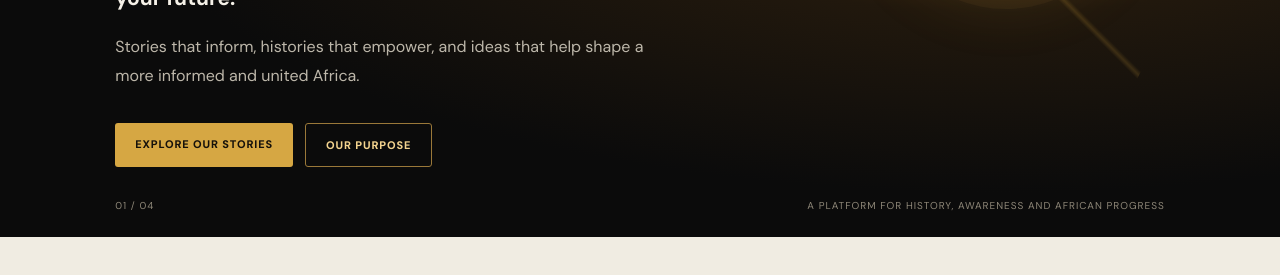
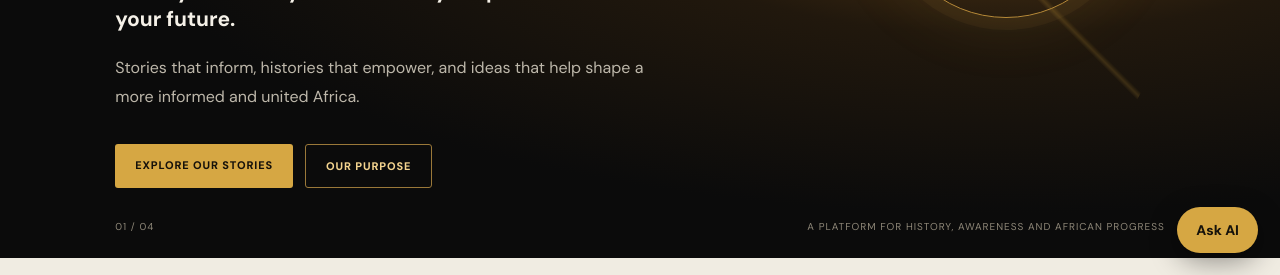
Before and after one commit to africaawakemedia/africaawakemedia.github.io, a plain HTML site: page index.html in a window 1280 px wide. Shown: the part 525-800 px from the top of the page. Drawn offline with nearby package versions, Linux system fonts and the light colour scheme.

Commit message:
Integrate Africa Awake AI chat widget

```diff
--- a/index.html
+++ b/index.html
@@ -28,7 +28,7 @@
   <link rel="preconnect" href="https://fonts.googleapis.com">
   <link rel="preconnect" href="https://fonts.gstatic.com" crossorigin>
   <link href="https://fonts.googleapis.com/css2?family=DM+Sans:wght@400;500;600;700;800&family=Playfair+Display:wght@600;700;800&family=Noto+Naskh+Arabic:wght@400;600;700&display=swap" rel="stylesheet">
-  <link rel="stylesheet" href="styles.css">
+  <link rel="stylesheet" href="styles.css">\n  <link rel="stylesheet" href="chatbot.css">
 </head>
 <body>
   <div class="topline"><span data-i18n="topline">Independent Pan-African history and awareness platform</span><span class="top-right">TRUTH · HISTORY · UNITY · PROGRESS</span></div>
@@ -136,6 +136,6 @@
   </main>
 
   <footer class="footer"><a class="brand footer-brand" href="#home"><span class="brand-mark">✊🏿</span><span><strong>AFRICA AWAKE</strong><small>MEDIA</small></span></a><p data-i18n="footerLine">Wake up Africa. Know your history. Build your future.</p><small>© <span id="year"></span> MR-ROCKY INTERNATIONAL. <span data-i18n="rights">All rights reserved.</span></small></footer>
-  <script src="script.js"></script>
+  <script src="script.js"></script>\n  <script src="chatbot.js" defer></script>
 </body>
 </html>
```
